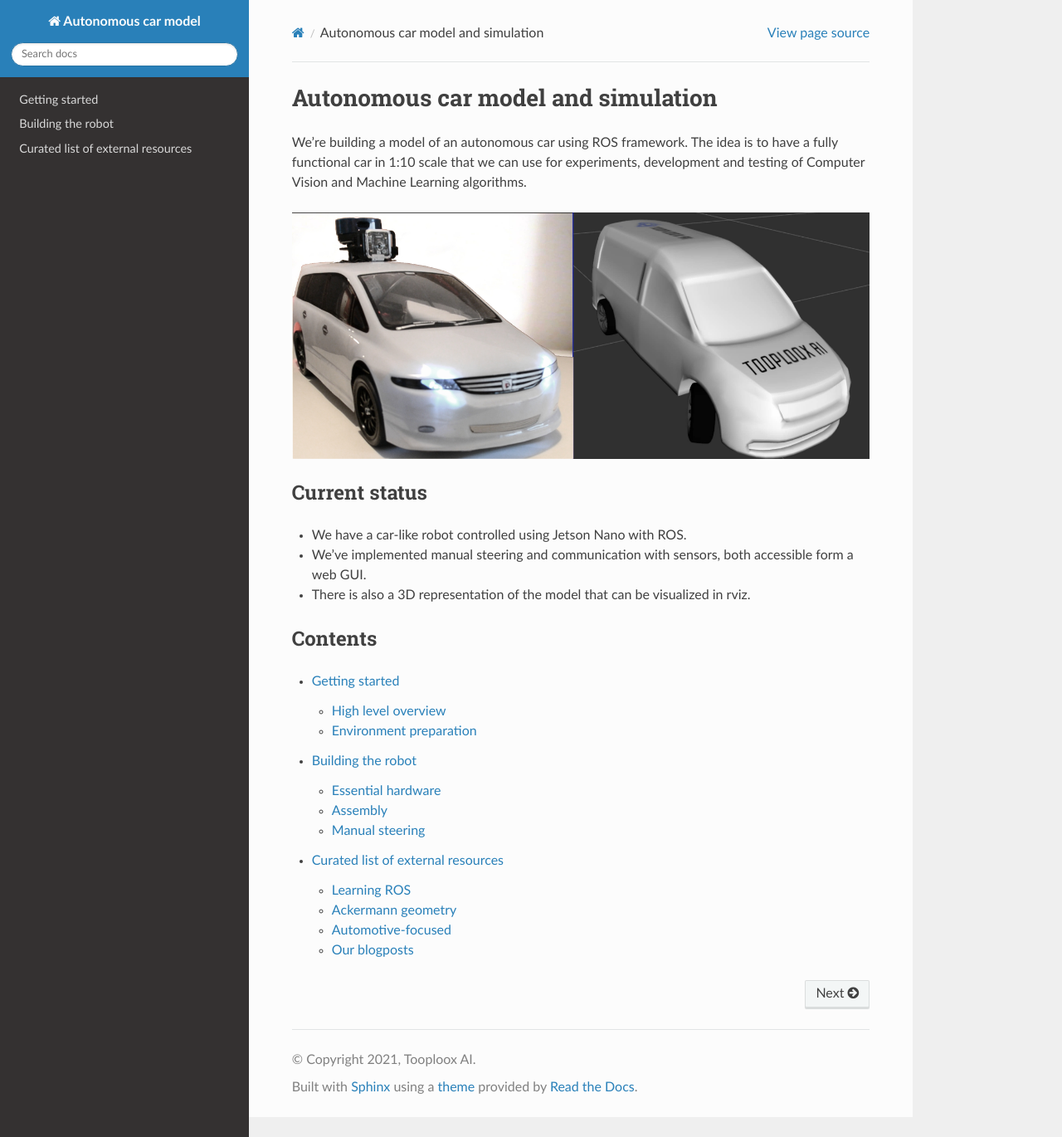
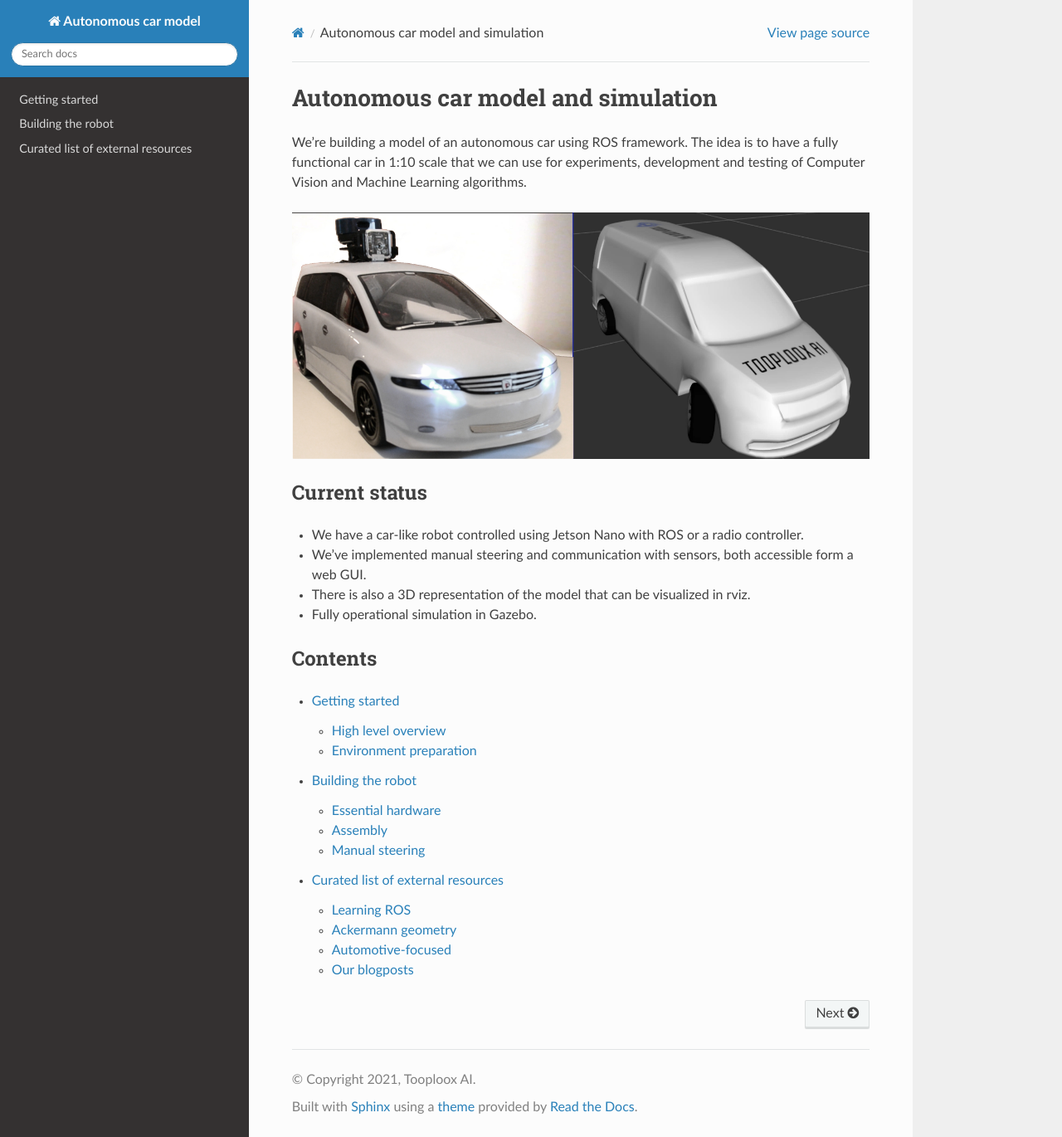
Before and after one commit to tooploox/autonomous_car_model, a Sphinx documentation site: the page built from docs/source/index.rst, in a window 1280 px wide and 1370 px high. Shown: the whole window at 83% size. Built offline with Sphinx 7.4.7 and the Read the Docs theme 2.0.0, drawn with Linux system fonts in a browser that asks for light colours; formulas are drawn with MathJax 3.

Commit message:
Updating docs

```diff
--- a/docs/source/index.rst
+++ b/docs/source/index.rst
@@ -14,9 +14,10 @@ We're building a model of an autonomous car using ROS framework. The idea is to
 
 Current status
 ==============
-* We have a car-like robot controlled using Jetson Nano with ROS.
+* We have a car-like robot controlled using Jetson Nano with ROS or a radio controller.
 * We've implemented manual steering and communication with sensors, both accessible form a web GUI.
 * There is also a 3D representation of the model that can be visualized in rviz.
+* Fully operational simulation in Gazebo.
 
 Contents
 ========
```
